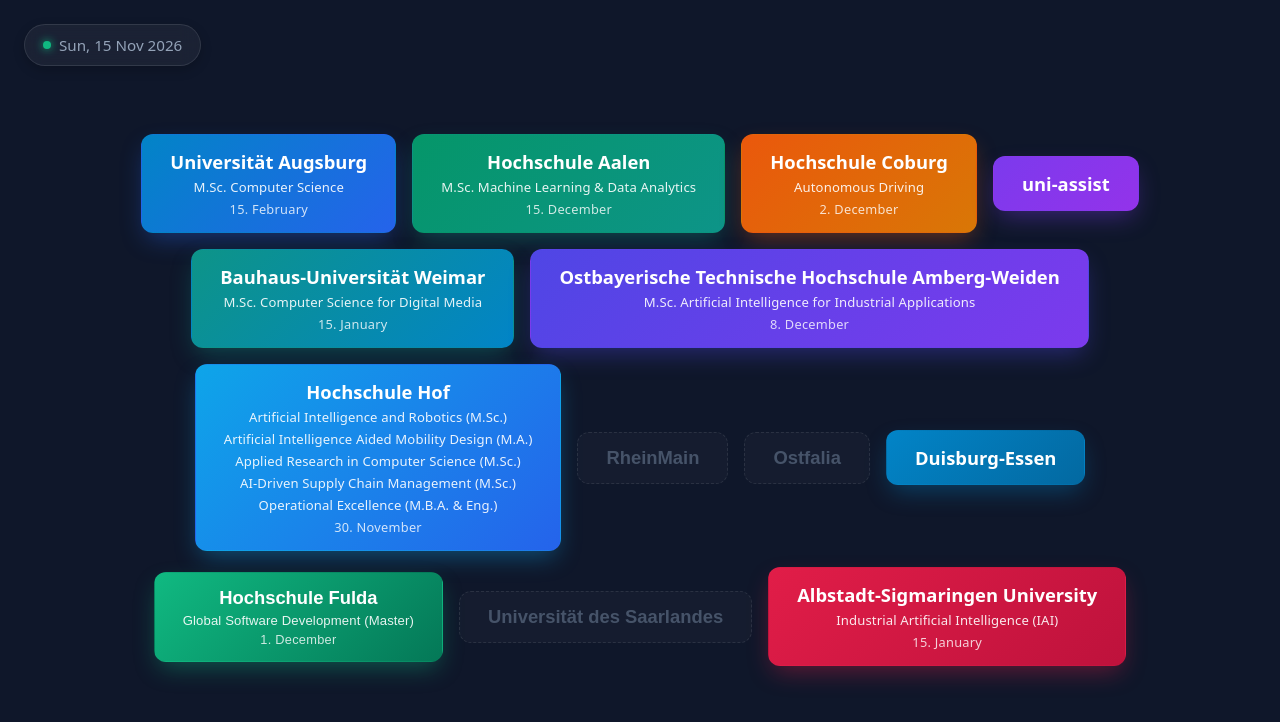
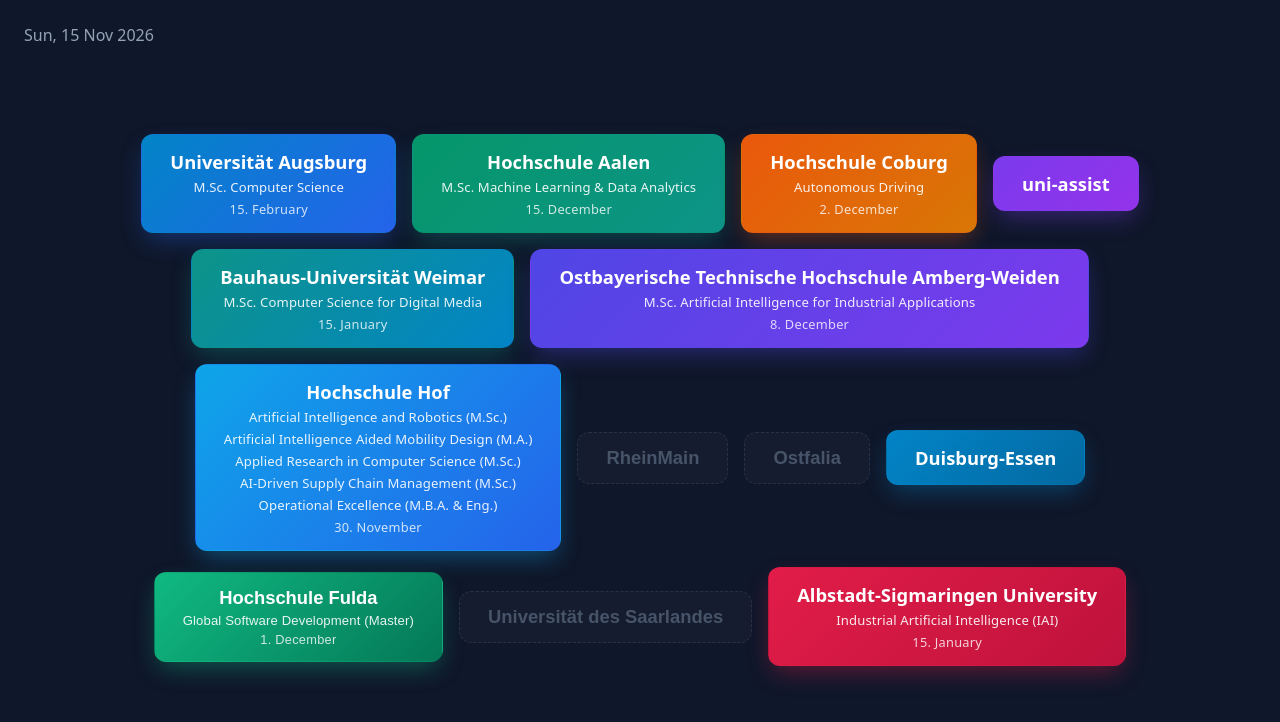
Before and after one commit to prit123-a/final, a plain HTML site: page index.html in a window 1280 px wide. Drawn offline with Linux system fonts and the light colour scheme.

Commit message:
Simplify upper left date to clean plain text

```diff
--- a/index.html
+++ b/index.html
@@ -27,30 +27,13 @@
       position: relative;
     }
 
-    .today-date-badge {
+    .today-date {
       position: absolute;
       top: 24px;
       left: 24px;
-      display: inline-flex;
-      align-items: center;
-      gap: 8px;
-      padding: 10px 18px;
-      background: rgba(255, 255, 255, 0.05);
-      border: 1px solid rgba(255, 255, 255, 0.1);
-      border-radius: 9999px;
       color: #94a3b8;
-      font-size: 0.95rem;
+      font-size: 1rem;
       font-weight: 500;
-      backdrop-filter: blur(10px);
-      box-shadow: 0 4px 12px rgba(0, 0, 0, 0.2);
-    }
-
-    .today-date-badge .date-dot {
-      width: 8px;
-      height: 8px;
-      background-color: #10b981;
-      border-radius: 50%;
-      box-shadow: 0 0 8px #10b981;
     }
 
     .btn-container {
@@ -209,10 +192,7 @@
 </head>
 
 <body>
-  <div class="today-date-badge" id="todayDate">
-    <span class="date-dot"></span>
-    <span id="dateText"></span>
-  </div>
+  <div class="today-date" id="dateText"></div>
 
   <div class="btn-container">
     <!-- Active Link Buttons -->
```
